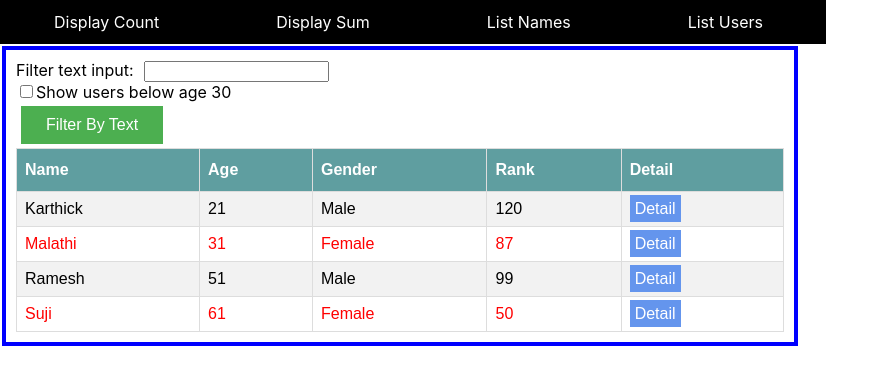
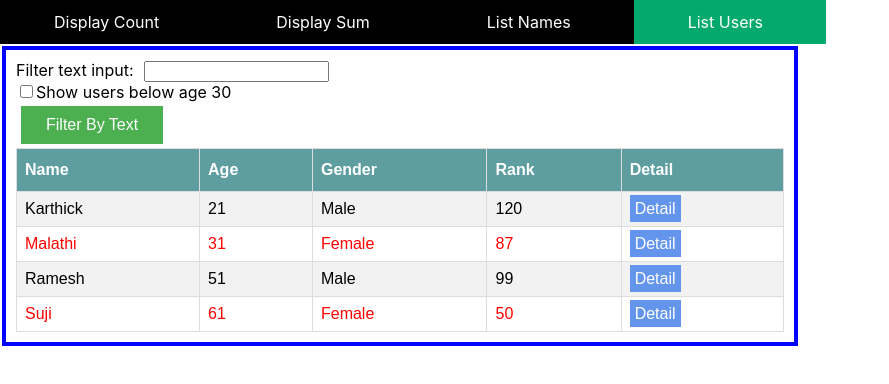
Before and after one commit to MadhuMuthumannan/emexo, a React (Create React App) app in the folder react/my-app/: page /listUsers in a window 1280 px wide. Shown: the top 384 px of the page, without its empty margins (0-889 px from the left). Built offline with nearby package versions, Linux system fonts and the light colour scheme.

Commit message:
use params changes

```diff
--- a/react/my-app/src/App.js
+++ /dev/null
@@ -1,12 +0,0 @@
-import {NavLink} from 'react-router-dom';
-import './App.css';
-export default function App() {
-  return (
-    <div className='navLinkContainer'>
-      <NavLink to="/displayCount">Display Count</NavLink>
-      <NavLink to="/displaySum">Display Sum</NavLink>
-      <NavLink to="/listNames">List Names</NavLink>
-      <NavLink to="/listUsers">List Users</NavLink>
-    </div>
-  );
-}
--- a/react/my-app/src/App.css
+++ b/react/my-app/src/Nav.css
@@ -7,8 +7,8 @@ div.navLinkContainer > a {
 }
 
 a.active {
-  background-color: #04aa6d;
-  color: #ffffff;
+  background-color: #04aa6d !important;
+  color: #ffffff !important;
 }
 
 a:hover {
--- /dev/null
+++ b/react/my-app/src/Nav.js
@@ -0,0 +1,12 @@
+import { NavLink } from 'react-router-dom';
+import './Nav.css';
+export default function Nav() {
+  return (
+    <div className="navLinkContainer">
+      <NavLink to="/displayCount">Display Count</NavLink>
+      <NavLink to="/displaySum">Display Sum</NavLink>
+      <NavLink to="/listNames">List Names</NavLink>
+      <NavLink to="/listUsers">List Users</NavLink>
+    </div>
+  );
+}
--- a/react/my-app/src/children/listUsersChildren/rows.js
+++ b/react/my-app/src/children/listUsersChildren/rows.js
@@ -11,7 +11,7 @@ export default function Rows({ users }) {
         <td>{gender}</td>
         <td>{rank}</td>
         <td>
-          <Link className="navLinks" to={`userDetail/${user.id}`}>
+          <Link className="navLinks" to={`userDetail/${id}`}>
             Detail
           </Link>
         </td>
@@ -23,7 +23,7 @@ export default function Rows({ users }) {
         <td>{gender}</td>
         <td>{rank}</td>
         <td>
-          <Link className="navLinks" to={`userDetail/${user.id}`}>
+          <Link className="navLinks" to={`userDetail/${id}`}>
             Detail
           </Link>
         </td>
--- a/react/my-app/src/index.js
+++ b/react/my-app/src/index.js
@@ -7,14 +7,14 @@ import ListUsers from './children/listUsers';
 import DisplaySum from './children/displaySum';
 import { BrowserRouter, Routes, Route } from 'react-router-dom';
 import ListNames from './children/listNames';
-import App from './App';
+import Nav from './Nav';
 
 const root = ReactDOM.createRoot(document.getElementById('root'));
 
 root.render(
   <React.StrictMode>
     <BrowserRouter>
-      <App />
+      <Nav />
       <Routes>
         <Route path="/" element={<DisplayCount />} />
         <Route path="/displayCount" element={<DisplayCount />} />
```
Also changed, not shown: react/my-app/src/children/userDetail.js (+0 -11 lines).
